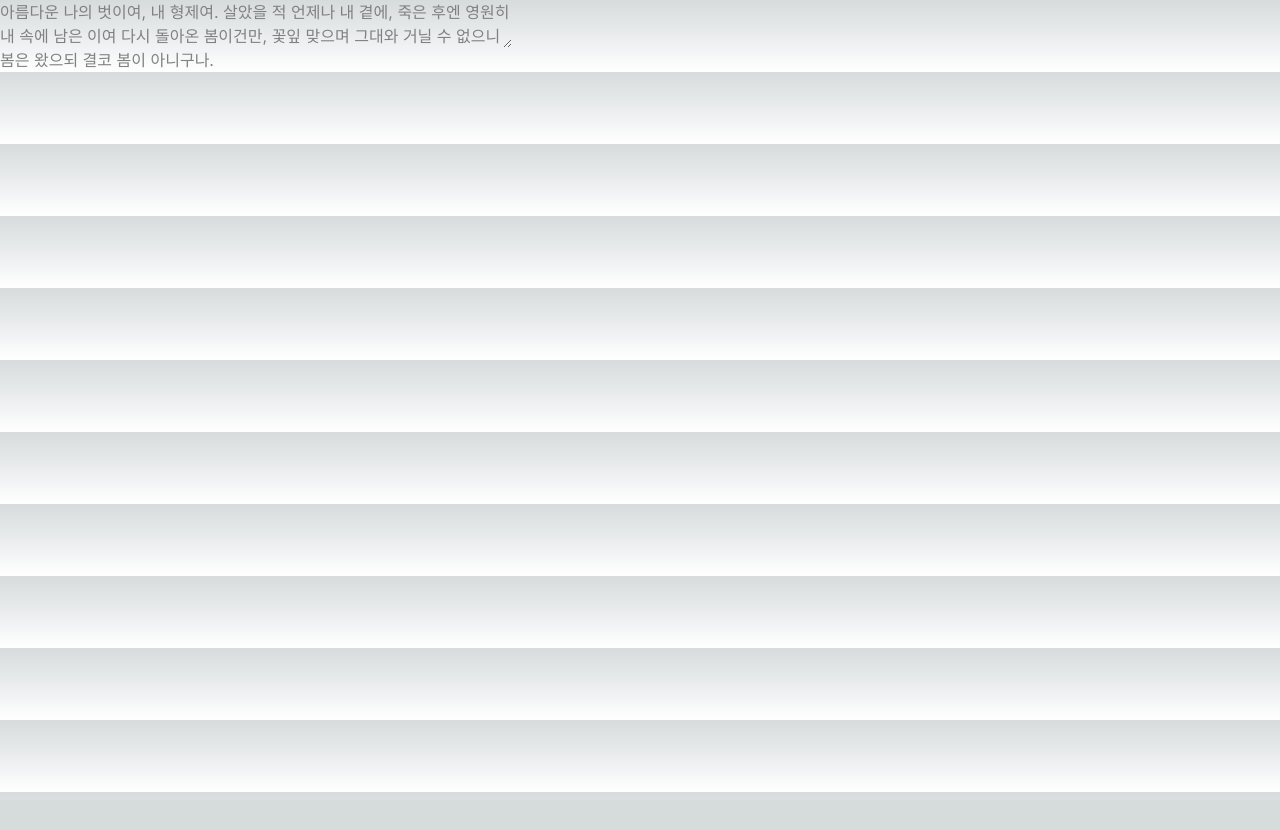
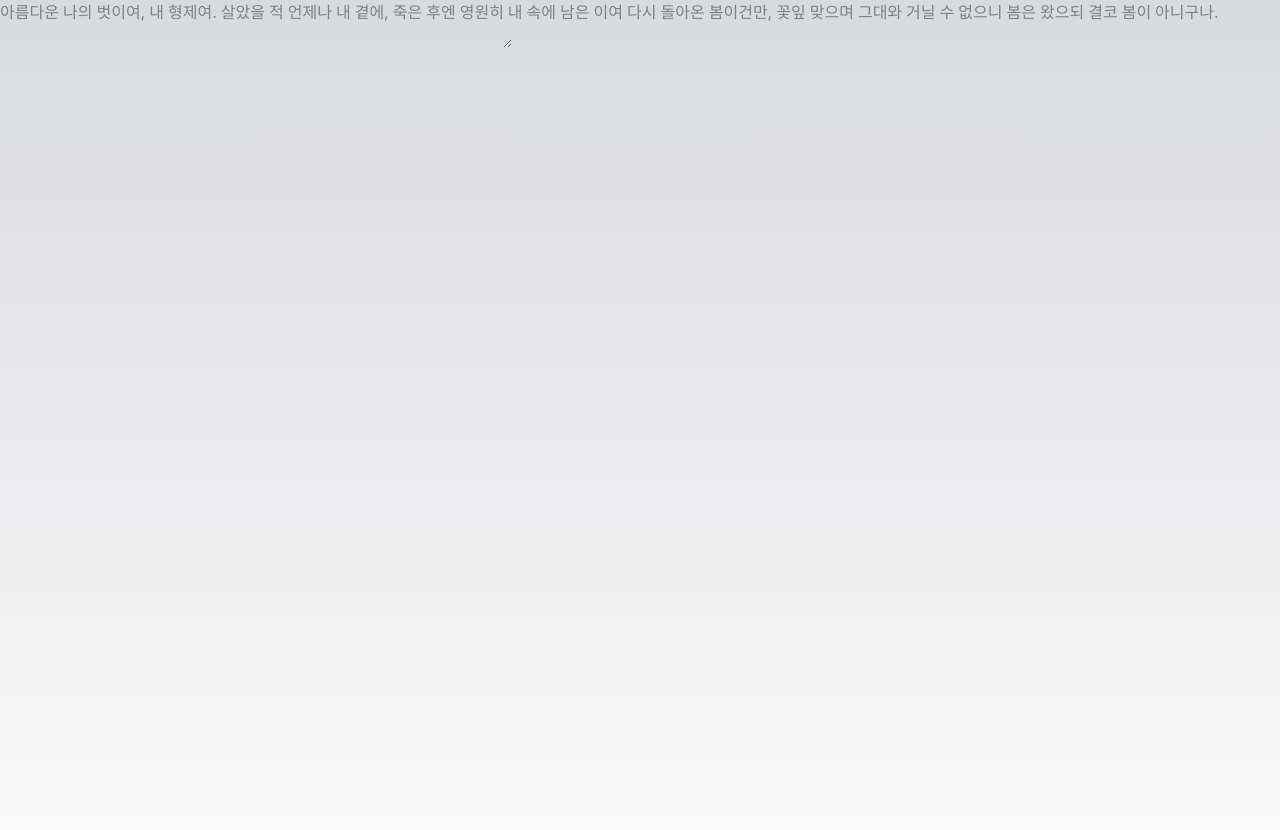
Before and after one commit to nowrobin/ecrire, a Next.js app: page / in a window 1280 px wide. Shown: the top 830 px of the page. Before the commit the page ends 800 px from the top, so only its background shows below. Built offline with nearby package versions, Linux system fonts and the light colour scheme.

Commit message:
feat : typing span

```diff
--- a/src/app/page.tsx
+++ b/src/app/page.tsx
@@ -1,59 +1,81 @@
 "use client";
 
+import { Span } from "next/dist/trace";
 import Image from "next/image";
 import { useState } from "react";
+
+interface Print {
+  content: string;
+  wordIndex: number;
+}
 
 export default function Home() {
   const [current, setCurrent] = useState(0);
   const [textValue, setTextValue] = useState("");
+  const [inputValue, setInputValue] = useState<string[]>([]);
   const quote = {
     title: "눈물을 마시는 새",
     author: "이영도",
     content:
       "아름다운 나의 벗이여, 내 형제여. 살았을 적 언제나 내 곁에, 죽은 후엔 영원히 내 속에 남은 이여 다시 돌아온 봄이건만, 꽃잎 맞으며 그대와 거닐 수 없으니 봄은 왔으되 결코 봄이 아니구나.",
   };
+
   const contents = quote.content.split(" ");
 
-  const handleKeyDown = (e: React.KeyboardEvent<HTMLDivElement>) => {
+  const handleTextArea = (e: React.ChangeEvent<HTMLTextAreaElement>) => {
+    console.log(e.currentTarget.value);
+    setTextValue(e.currentTarget.value);
+  };
+
+  const handleKeyDown = (e: React.KeyboardEvent<HTMLTextAreaElement>) => {
     const key = e.key;
     if (key == " " || key == "Spacebar") {
-      if (current >= contents.length) {
-        setCurrent((prev) => prev++);
+      if (contents.length > current) {
+        setCurrent((prev) => ++prev);
         setTextValue("");
+        setInputValue((prev) => [...prev, textValue]);
       }
     }
   };
 
-  const handleTextArea = (e: React.ChangeEvent<HTMLTextAreaElement>) => {
-    setTextValue(e.currentTarget.value);
-    // let result = compare(e.currentTarget.value, contents[current]);
+  const PrintGenerator = ({ wordIndex, content }: Print) => {
+    let contentletter = content.split("");
+    let letter = textValue.split("");
+
+    return (
+      <span className="flex flex-row w-[32rem] h-[60rem]">
+        {contentletter.map((value, letterIndex) => {
+          return current == wordIndex && letter[letterIndex] ? (
+            <span key={letterIndex} className="text-white">
+              {letter[letterIndex]}
+            </span>
+          ) : (
+            <span key={letterIndex} className="text-[#818181]">
+              {value}
+            </span>
+          );
+        })}
+      </span>
+    );
   };
 
-  // const compare = (inputValue: string, contentValue: string) => {
-  //   if (inputValue == contentValue) {
-  //     //success
-  //   }
-  // };
-  console.log(current, textValue);
+  return (
+    <div id="print" className="flex bg-[ rgb(255, 255, 255)] w-[32rem] gap-1">
+      {contents.map((value, index) => {
+        return (
+          <PrintGenerator
+            key={index}
+            wordIndex={index}
+            content={value}
+          ></PrintGenerator>
+        );
+      })}
 
-  return (
-    <div
-      id="print"
-      className="flex bg-[ rgb(255, 255, 255)] w-[32rem]"
-      onKeyDown={handleKeyDown}
-    >
-      {/* {contents.map((value, index) => {
-        return (
-          <span className="text-[#818181]" key={index}>
-            {value}
-          </span>
-        );
-      })} */}
-      <div className="text-[#818181]">{quote.content}</div>
       <textarea
-        className="absolute bg-transparent text-white w-[32rem]"
+        className="absolute  bg-transparent text-transparent w-[32rem]"
         onChange={handleTextArea}
         value={textValue}
+        onKeyDown={handleKeyDown}
       ></textarea>
     </div>
   );
```
